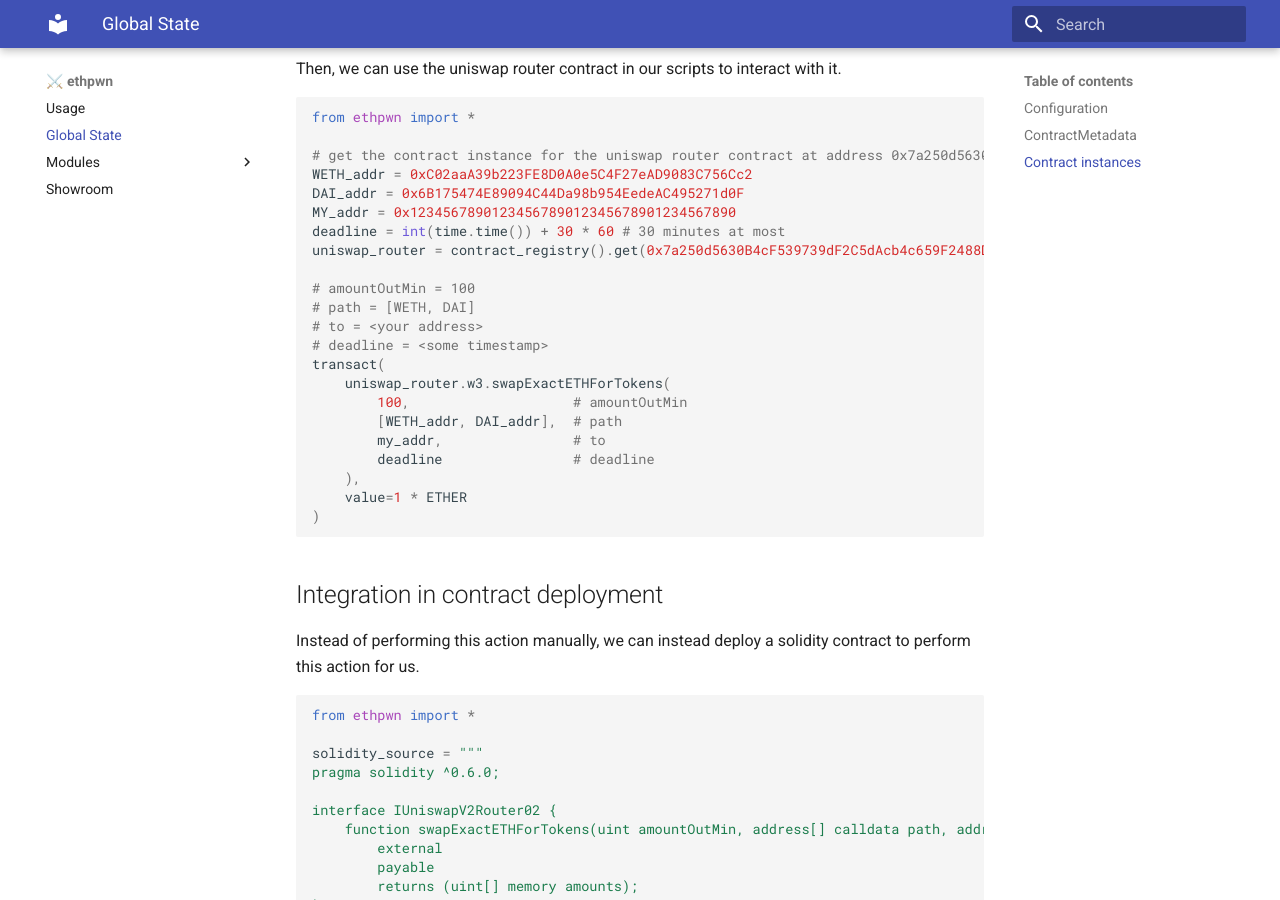
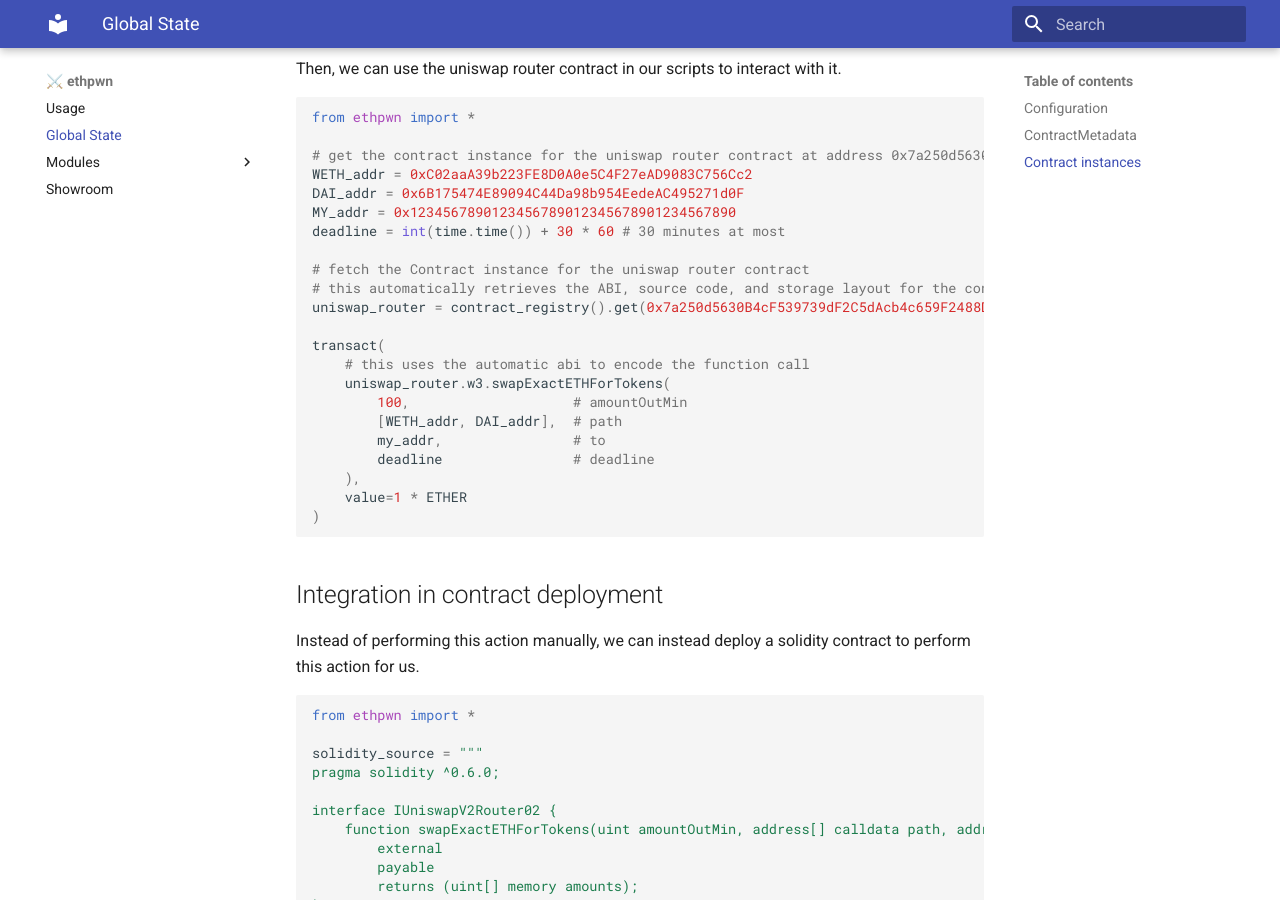
Before and after one commit to ethpwn/ethpwn, an MkDocs documentation site: the page built from docs/docs/ethpwn/global_state.md, in a window 1280 px wide and 900 px high, scrolled down 1877 px. Built offline with MkDocs 1.6.1 and Material for MkDocs 9.7.7, drawn with Linux system fonts in a browser that asks for light colours.

Commit message:
more docs

```diff
--- a/docs/docs/ethpwn/global_state.md
+++ b/docs/docs/ethpwn/global_state.md
@@ -62,13 +62,13 @@ WETH_addr = 0xC02aaA39b223FE8D0A0e5C4F27eAD9083C756Cc2
 DAI_addr = 0x6B175474E89094C44Da98b954EedeAC495271d0F
 MY_addr = 0x1234567890123456789012345678901234567890
 deadline = int(time.time()) + 30 * 60 # 30 minutes at most
+
+# fetch the Contract instance for the uniswap router contract
+# this automatically retrieves the ABI, source code, and storage layout for the contract
 uniswap_router = contract_registry().get(0x7a250d5630B4cF539739dF2C5dAcb4c659F2488D)
 
-# amountOutMin = 100
-# path = [WETH, DAI]
-# to = <your address>
-# deadline = <some timestamp>
 transact(
+    # this uses the automatic abi to encode the function call
     uniswap_router.w3.swapExactETHForTokens(
         100,                    # amountOutMin
         [WETH_addr, DAI_addr],  # path
```
Also changed, not shown: docs/docs/ethpwn/usage.md (+4 -2 lines).
